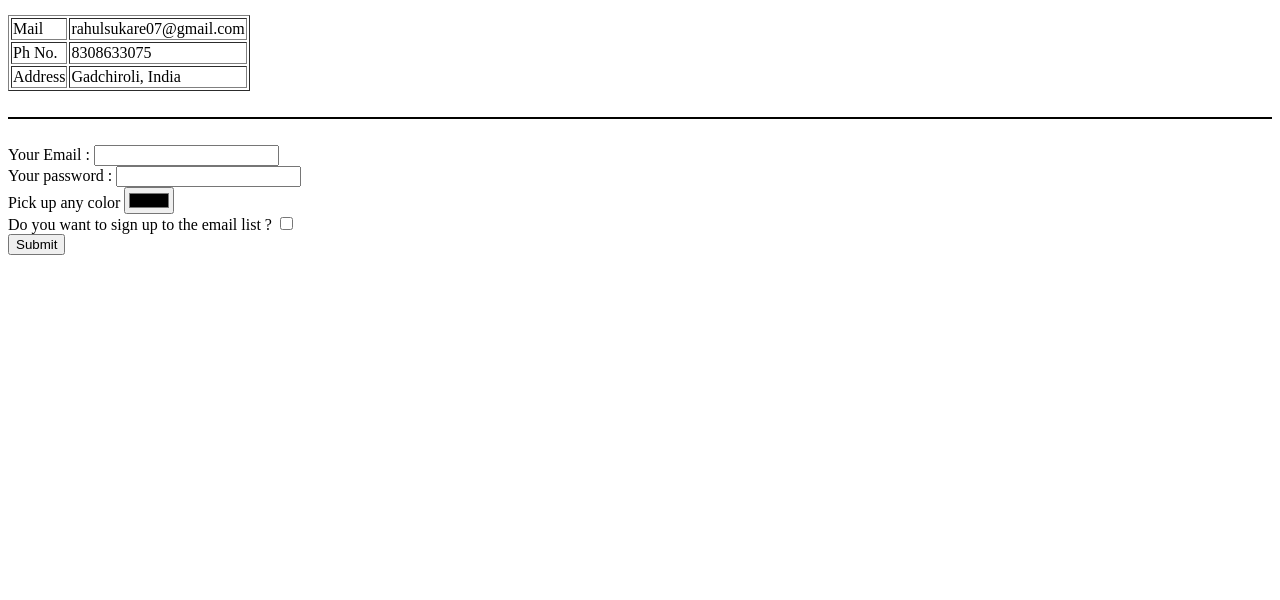
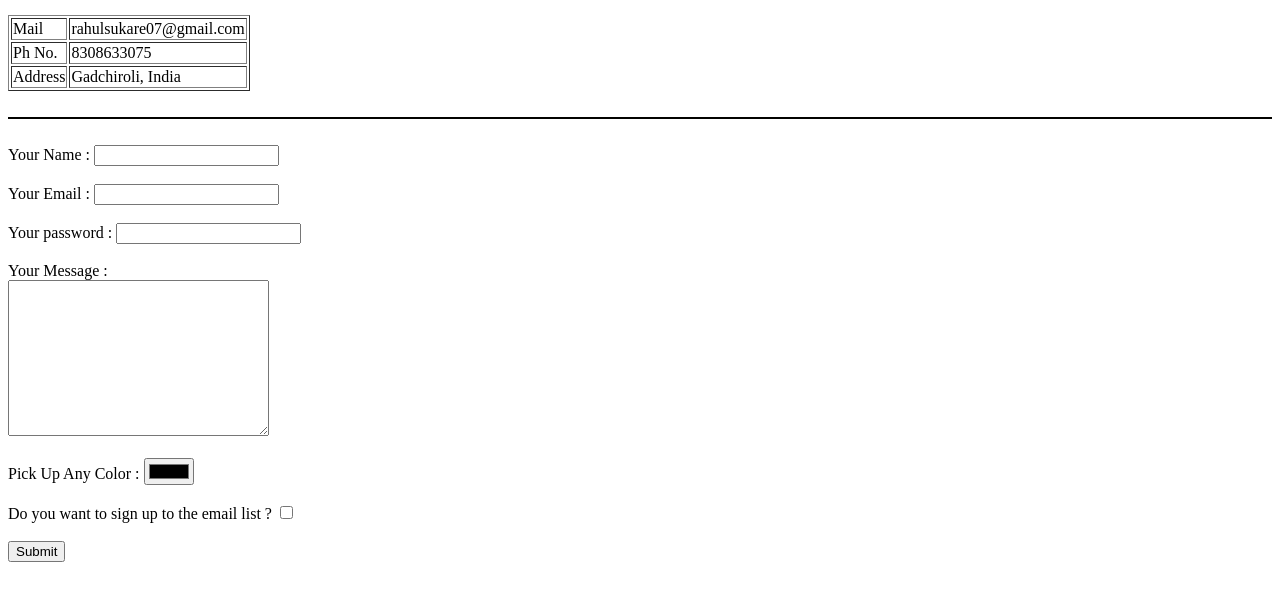
Before and after one commit to Rahulsukare/cv, a plain HTML site: page Contact.html in a window 1280 px wide. Shown: the part 44-644 px from the top of the page. Drawn offline with Linux system fonts and the light colour scheme.

Commit message:
new required changes made

```diff
--- a/Contact.html
+++ b/Contact.html
@@ -28,30 +28,38 @@
     <br>
 
 
-    <form action="index.html">
+    <form action="mailto:rahulsukare07@gmail.com" method = "post" enctype="text/plain">
+
+        <label>
+            Your Name :
+        </label>
+        <input type="text" name = "Your Name" value = ""><br><br>
 
         <label>
             Your Email :
         </label>
-        <input type="text" ><br>
-
+        <input type="email" name = "Your Email" value = ""><br><br>
 
         <label>
             Your password :
         </label>
-        <input type="password"><br>
-
+        <input type="password" name = "" value = ""><br><br>
 
         <label>
-            Pick up any color
+            Your Message :
+        </label><br>
+        <textarea name="Your Message" id="" cols="30" rows="10"></textarea>
+        <br><br>
+        <label>
+            Pick Up Any Color :
         </label>
-        <input type="color"><br>
+        <input type="color"><br><br>
 
 
         <label>
             Do you want to sign up to the email list ?
         </label>
-        <input type="checkbox"><br>
+        <input type="checkbox"><br><br>
 
         <input type="submit">
 
```
